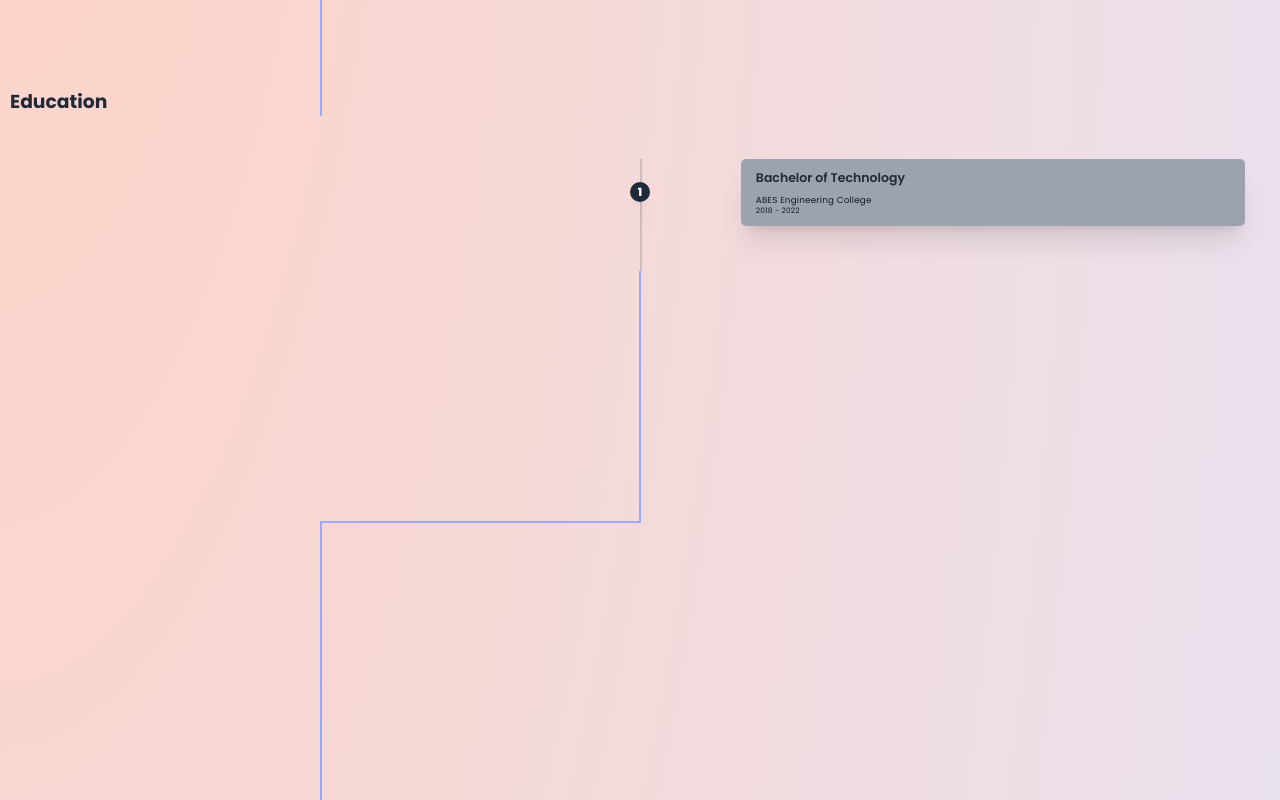
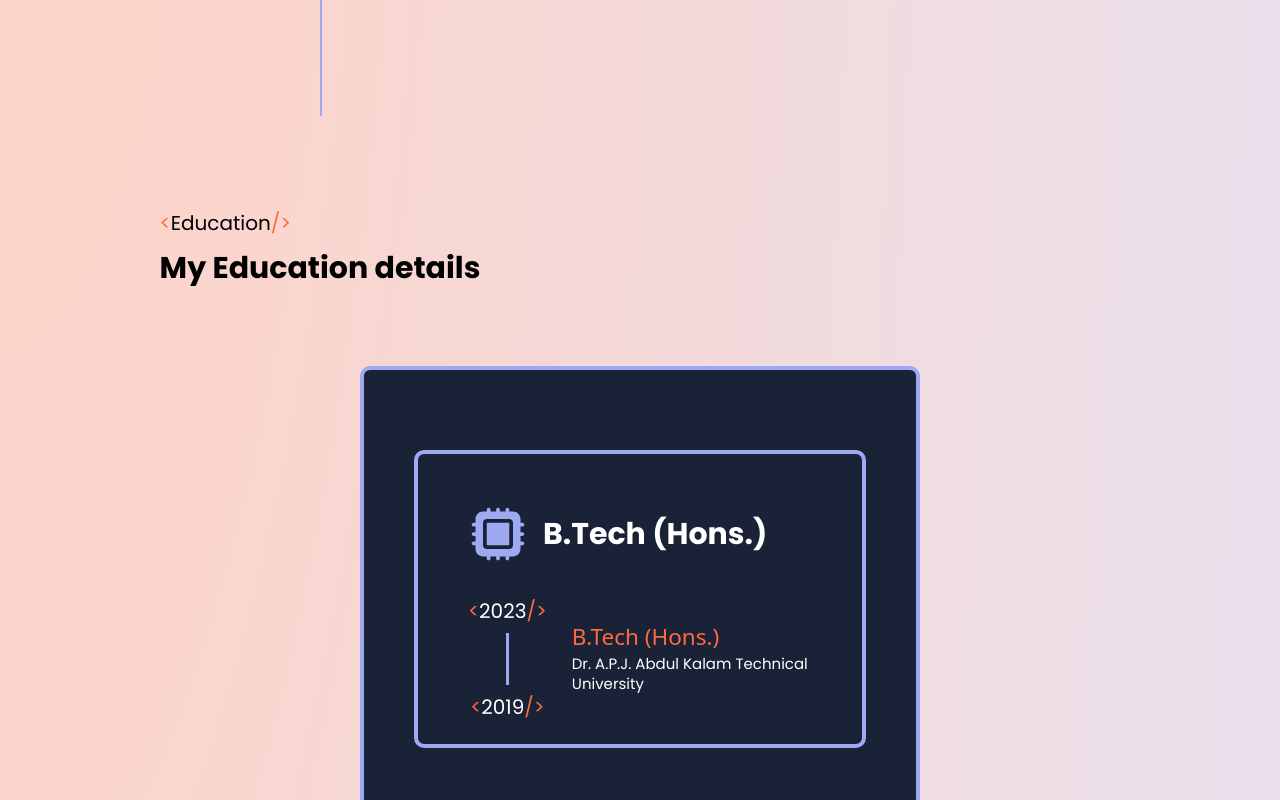
Before and after one commit to JayashRSY/portfolio, a React (Vite) app: page / in a window 1280 px wide. Shown: the part 5360-6160 px from the top of the page. Built offline with nearby package versions, Linux system fonts and the light colour scheme; no server answers.

Commit message:
education fix

```diff
--- a/src/assets/lib/data.tsx
+++ b/src/assets/lib/data.tsx
@@ -428,19 +428,22 @@ export const educationData = {
     {
       degree: "B.Tech (Hons.)",
       institute: "Dr. A.P.J. Abdul Kalam Technical University",
-      duration: "2019 - 2023",
+      start: "2019",
+      end: "2023",
       icon: hardwareicon,
     },
     {
       degree: "Higher Secondary",
       institute: "St. Dominic's Academy",
-      duration: "2018 - 2019",
+      start: "2018",
+      end: "2019",
       icon: caricon,
     },
     {
       degree: "High School",
       institute: "St. Dominic's Academy",
-      duration: "2016 - 2017",
+      start: "2016",
+      end: "2017",
       icon: travelicon,
     },
   ],
@@ -448,19 +451,22 @@ export const educationData = {
     {
       degree: "B.Tech (Hons.)",
       institute: "Dr. A.P.J. Abdul Kalam Technical University",
-      duration: "2019 - 2023",
+      start: "2019",
+      end: "2023",
       icon: hardwareicon,
     },
     {
       degree: "Higher Secondary",
       institute: "St. Dominic's Academy",
-      duration: "2018 - 2019",
+      start: "2018",
+      end: "2019",
       icon: caricon,
     },
     {
       degree: "High School",
       institute: "St. Dominic's Academy",
-      duration: "2016 - 2017",
+      start: "2016",
+      end: "2017",
       icon: travelicon,
     },
   ],
--- a/src/components/Education.tsx
+++ b/src/components/Education.tsx
@@ -1,8 +1,8 @@
 import React, { useRef } from "react";
 // import me from "../assets/img/me.png";
 import { educationData } from "../assets/lib/data";
-import { Autoplay, Pagination, Navigation } from "swiper/modules";
-import { Swiper, SwiperSlide } from "swiper/react";
+// import { Autoplay, Pagination, Navigation } from "swiper/modules";
+// import { Swiper, SwiperSlide } from "swiper/react";
 import { motion, useScroll, useTransform } from "framer-motion";
 import "swiper/css";
 import "swiper/css/pagination";
@@ -11,8 +11,8 @@ import { useSectionInView } from "../assets/lib/hooks";
 import { useLanguage } from "../context/language-context";
 
 const Education: React.FC = () => {
-  const progressCircle = useRef<SVGSVGElement | null>(null);
-  const progressContent = useRef<HTMLSpanElement | null>(null);
+  // const progressCircle = useRef<SVGSVGElement | null>(null);
+  // const progressContent = useRef<HTMLSpanElement | null>(null);
   const { ref } = useSectionInView("Education");
   const { language } = useLanguage();
   const animationReference = useRef<HTMLDivElement>(null);
@@ -22,15 +22,15 @@ const Education: React.FC = () => {
   });
   const scaleProgess = useTransform(scrollYProgress, [0, 1], [0.8, 1]);
   const opacityProgess = useTransform(scrollYProgress, [0, 1], [0.6, 1]);
-  const onAutoplayTimeLeft = (_s: unknown, time: number, progress: number) => {
-    if (progressCircle.current && progressContent.current) {
-      progressCircle.current.style.setProperty(
-        "--progress",
-        String(1 - progress)
-      );
-      progressContent.current.textContent = `${Math.ceil(time / 1000)}s`;
-    }
-  };
+  // const onAutoplayTimeLeft = (_s: unknown, time: number, progress: number) => {
+  //   if (progressCircle.current && progressContent.current) {
+  //     progressCircle.current.style.setProperty(
+  //       "--progress",
+  //       String(1 - progress)
+  //     );
+  //     progressContent.current.textContent = `${Math.ceil(time / 1000)}s`;
+  //   }
+  // };
   const paragraphs =
     language === "DE"
       ? educationData.paragraphs_DE
@@ -38,37 +38,102 @@ const Education: React.FC = () => {
 
   return (
     <React.Fragment>
-      <sec className="bg-gray-100 py-8">
-        <div className="container mx-auto px-4">
-          <h2 className="text-3xl font-bold text-gray-800 mb-8">Education</h2>
-          <div className="relative wrap overflow-hidden p-10 h-full">
-            {/* Timeline */}
-            <div
-              className="border-2-2 absolute border-opacity-20 border-gray-700 h-full border"
-              style={{ left: "50%" }}
-            ></div>
-            {/* Education items */}
-            <div className="mb-8 flex justify-between items-center w-full right-timeline">
-              <div className="order-1 w-5/12"></div>
-              <div className="z-20 flex items-center order-1 bg-gray-800 shadow-xl w-8 h-8 rounded-full">
-                <h1 className="mx-auto text-white font-semibold text-lg">1</h1>
+      <section className="education relative mt-16 " id="education" ref={ref}>
+        <div className="title-container flex flex-col gap-6 justify-center items-center p-32 w-1/2 max-lg:w-full max-lg:p-16 max-lg:items-start">
+          <motion.div
+            ref={animationReference}
+            style={{
+              scale: scaleProgess,
+              opacity: opacityProgess,
+              textAlign: "left",
+            }}
+          >
+            <p className="text-[--black] mb-6">
+              <span className="text-orange">&lt;</span>
+              {language === "DE" ? educationData.title : educationData.title_EN}
+              <span className="text-orange">/&gt;</span>
+            </p>
+
+            <h2 className="text-[--black] text-center max-lg:text-left break-words">
+              {language === "DE"
+                ? educationData.description
+                : educationData.description_EN}
+            </h2>
+          </motion.div>
+        </div>
+        <div className="flex flex-row justify-center gap-6 items-center pl-32 pr-32 mb-16  max-lg:flex-col max-lg:p-16 min-[1921px]:px-[45rem] min-[1921px]:mb-48">
+          {/* <article className="pl-60 max-lg:p-0">
+            <img src={me} alt={me} />
+          </article> */}
+          <div
+            // spaceBetween={100}
+            // centeredSlides={true}
+            // autoplay={{
+            //   delay: 10000,
+            //   disableOnInteraction: false,
+            // }}
+            // pagination={{
+            //   clickable: true,
+            // }}
+            // modules={[Autoplay, Pagination, Navigation]}
+            // onAutoplayTimeLeft={onAutoplayTimeLeft}
+            className="w-1/2 pt-32 relative z-2 pr-20 pb-32 pl-20 max-lg:w-full max-lg:pt-16 max-lg:pb-16 max-lg:pl-0 max-lg:pr-0 min-[1921px]:w-1/2
+            bg-[--darkblue] text-[--white] flex flex-col justify-center items-start gap-24 rounded-2xl p-20 border-solid border-[0.4rem] border-[--lightblue] hover:border-orange duration-500 transition-all text-left max-lg:p-10 cursor-grab"
+          >
+            {paragraphs.map((paragraph, index) => (
+              <div
+                className="bg-[--darkblue] text-[--white] flex flex-col justify-center items-start gap-24 rounded-2xl p-20 border-solid border-[0.4rem] border-[--lightblue] hover:border-orange duration-500 transition-all text-left max-lg:p-10 cursor-grab"
+                key={index}
+              >
+                <div className="flex gap-6 flex-row justify-start items-center max-lg:flex-col max-lg:justify-center max-lg:text-center ">
+                  <div>
+                    <img
+                      src={paragraph.icon}
+                      alt={paragraph.icon}
+                      className="w-24"
+                    />
+                  </div>
+                  <div>
+                    <h2>{paragraph.degree}</h2>
+                  </div>
+                </div>
+                <div className="flex flex-row gap-10 max-lg:flex-col">
+                  <div className="flex flex-col gap-4 items-center justify-between -mt-10 -mb-10 max-lg:flex-row max-lg:m-0">
+                    <p className="text-white">
+                      <span className="text-orange">&lt;</span>
+                      {paragraph.end}
+                      <span className="text-orange">/&gt;</span>
+                    </p>
+                    <div className="flex justify-between items-center w-1 h-[100%] max-lg:flex-row max-lg:w-[10rem]  max-lg:bg-lightblue">
+                      <div></div>
+                      <div className="w-[0.5rem] bg-[--lightblue] h-[100%] max-lg:w-10  max-lg:bg-lightblue max-lg:h-[0.25rem]"></div>
+                      <div></div>
+                    </div>
+                    <p className="text-white">
+                      <span className="text-orange">&lt;</span>
+                      {paragraph.start}
+                      <span className="text-orange">/&gt;</span>
+                    </p>
+                  </div>
+                  <div>
+                    <span className="text-orange text-4xl">{paragraph.degree}</span>
+                    <p className="text-white text-2xl mt-2">{paragraph.institute}</p>
+                  </div>
+                </div>
               </div>
-              <div className="order-1 bg-gray-400 rounded-lg shadow-xl w-5/12 px-6 py-4">
-                <h3 className="mb-3 font-bold text-gray-800 text-xl">
-                  Bachelor of Technology
-                </h3>
-                <p className="text-sm leading-snug tracking-wide text-gray-900">
-                  ABES Engineering College
-                </p>
-                <p className="text-xs leading-snug tracking-wide text-gray-900">
-                  2018 - 2022
-                </p>
-              </div>
-            </div>
-            {/* Add more education items here */}
+            ))}
+            {/* <div
+              className="autoplay-progress absolute right-0 bottom-0 z-10 flex items-center justify-center font-bold text-orange text-4xl w-24 h-24 max-lg:w-16 max-lg:h-16 max-lg:text-3xl "
+              slot="container-end"
+            >
+              <svg viewBox="0 0 48 48" ref={progressCircle}>
+                <circle cx="24" cy="24" r="20"></circle>
+              </svg>
+              <span ref={progressContent}></span>
+            </div> */}
           </div>
         </div>
-      </sec>
+      </section>
     </React.Fragment>
   );
 };
```
